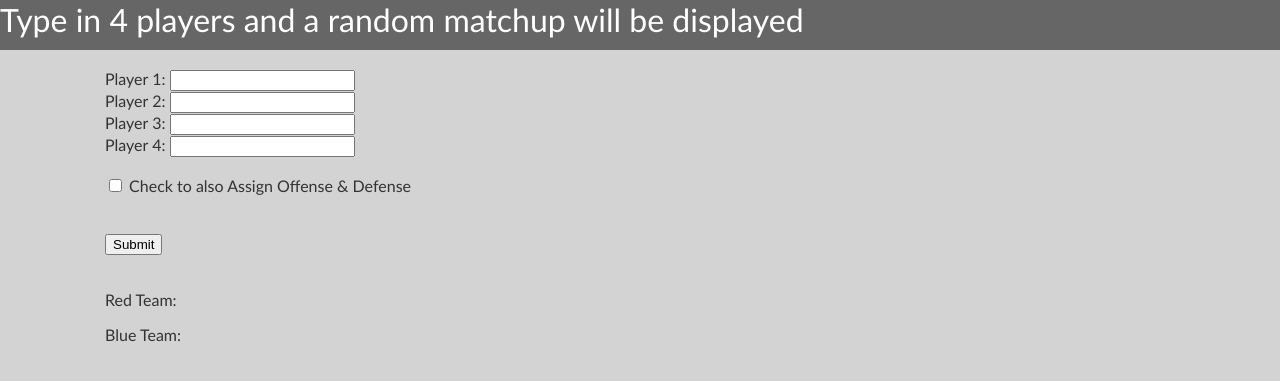
After one commit to nathanpaul/FR_office_sports, a Rails app: page /games/random_game in a window 1280 px wide. The commit adds this page. Shown: the top 381 px of the page. Run offline with Rails 7, Linux system fonts and the light colour scheme; style sheets or scripts are compiled from the project's sources; parts of the project's set-up code (start-up, migrations or seed data) failed here and were passed over; some libraries are stand-ins or nearby versions.

Commit message:
random game

```diff
--- /dev/null
+++ b/app/assets/javascripts/script.js
@@ -0,0 +1,48 @@
+function randomPlayer (){
+
+
+var players = [ document.getElementById("player1").value,
+			  	document.getElementById("player2").value,
+			   	document.getElementById("player3").value,
+			   	document.getElementById("player4").value
+			  ]
+
+
+			  //Takes random player from players array, then removes that player from the array
+
+			  randomPlayer1 = players[Math.floor(Math.random() * players.length)];
+			  var index = players.indexOf(randomPlayer1);
+			  players.splice(index,1);
+
+			  randomPlayer2 = players[Math.floor(Math.random() * players.length)];
+			  var index2 = players.indexOf(randomPlayer2);
+			  players.splice(index2,1);
+
+			  randomPlayer3 = players[Math.floor(Math.random() * players.length)];
+			  var index3 = players.indexOf(randomPlayer3);
+			  players.splice(index3,1);
+
+			  randomPlayer4 = players[Math.floor(Math.random() * players.length)];
+			  var index4 = players.indexOf(randomPlayer4);
+			  players.splice(index4,1);
+
+
+			  //No Offense or Defense Assign
+
+			 if(document.getElementById("assignTeam").checked === false){
+
+			 	document.getElementById("redTeam").innerHTML  = randomPlayer1 + " & " + randomPlayer2;
+			 	document.getElementById("blueTeam").innerHTML = randomPlayer3 + " & " + randomPlayer4;
+
+
+			}
+			 //Offense and Defense are assigned
+
+			else{
+
+			 	document.getElementById("redTeam").innerHTML = "Offense: " + randomPlayer1 + " & " + "Defense: " + randomPlayer2;
+			 	document.getElementById("blueTeam").innerHTML = "Offense: " + randomPlayer3 + " & " + "Defense: " + randomPlayer4;
+
+			}
+
+}
--- a/app/controllers/games_controller.rb
+++ b/app/controllers/games_controller.rb
@@ -13,6 +13,12 @@ class GamesController < ApplicationController
 		else
 			@game.delete
 			redirect_to new_game_path
+		end
+	end
+
+	def random_game
+		respond_to do |format|
+			format.html
 		end
 	end
 
--- /dev/null
+++ b/app/views/games/show.html
@@ -0,0 +1,40 @@
+<!DOCTYPE HTML>
+<html>
+<head>
+
+<meta charset= "utf-8">
+<title>Random Game</title>
+
+<link rel="stylesheet" type="text/css" href="style.css">
+<script src = "script.js" type = text/javascript></script>
+<body>
+
+<Header>Type in 4 players and a random matchup will be displayed</header><br>
+
+<form onSubmit = "randomPlayer()" autocomplete="on">
+
+	Player 1: <input type="text" id= "player1"><br>
+	Player 2: <input type="text" id= "player2"><br>
+	Player 3: <input type="text" id= "player3"><br>
+	Player 4: <input type="text" id= "player4"><br><br>
+
+
+	<input type="checkbox" id="assignTeam" value ="Yes"> Check to also Assign Offense & Defense<br><br><br>
+	<input type="button" value="Submit" onclick = "randomPlayer()">
+
+</form>
+
+<br>
+<p>Red Team: <span id= "redTeam"></span><span id = "rankinG1"></span></p>
+<p>Blue Team: <span id= "blueTeam"></span><span id = "rankinG222"></span></p>
+
+
+
+</body>
+
+
+
+</html>
+
+
+<s
--- a/app/views/players/index.html.haml
+++ b/app/views/players/index.html.haml
@@ -45,7 +45,8 @@
 			%li.player_row.bottom
 				%p.add_new_stuff
 					%span.add_player=button_to "Add Player", new_player_path, :method => "get", :class => "standard_button"
-					%span.add_new_game=button_to "Add a new game here!", new_game_path, :method => "get", :class => "standard_button"
+					%span.add_new_game=button_to "Enter Game", new_game_path, :method => "get", :class => "standard_button"
+					%span.random=button_to "Random Game", games_random_game_path, :method => "get", :class => "standard_button"
 				%p.last_game
 					-$last_game = Game.last
 					-unless $last_game == nil
--- a/config/routes.rb
+++ b/config/routes.rb
@@ -9,6 +9,7 @@ FROfficeSports::Application.routes.draw do
 
   resources :players
   resources :games
+  get "games/random_game"
 
   # Example of regular route:
   #   get 'products/:id' => 'catalog#view'
```
Also changed, not shown: app/views/games/random_game.html (added, +40 -0 lines), 3 other files.
